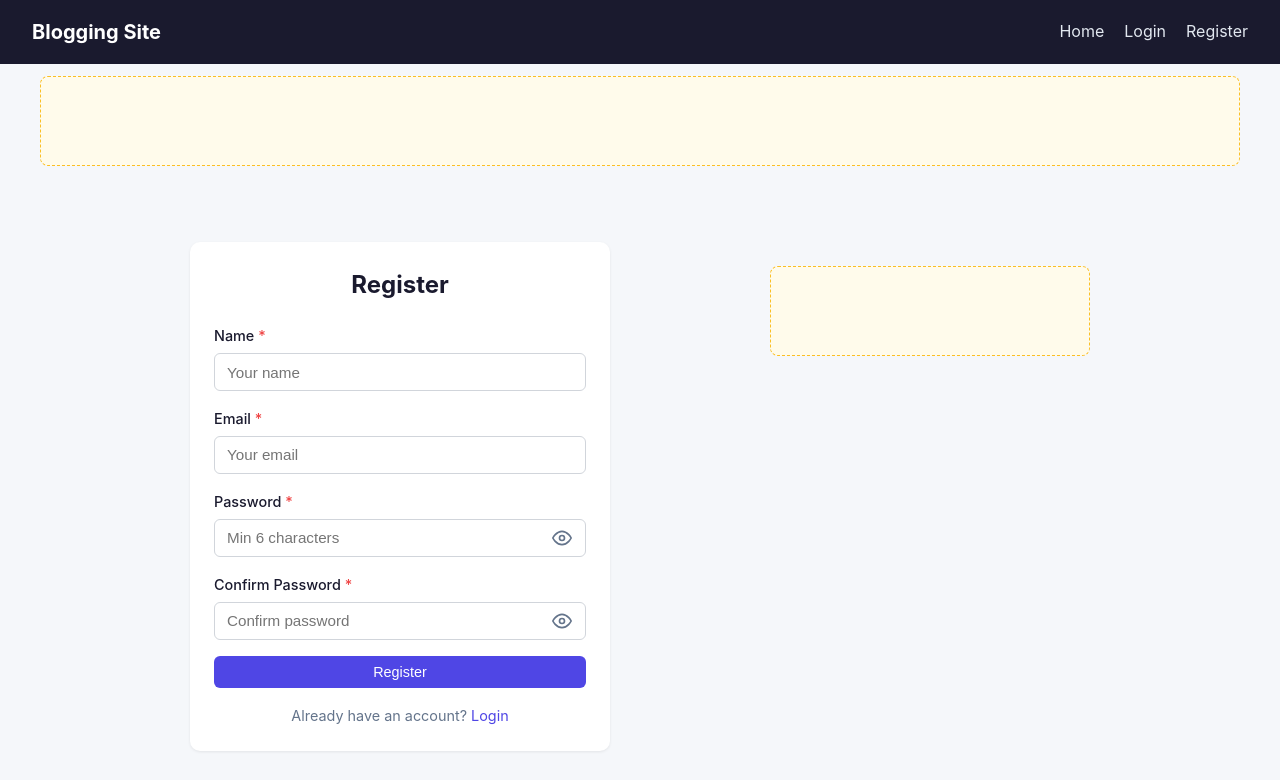
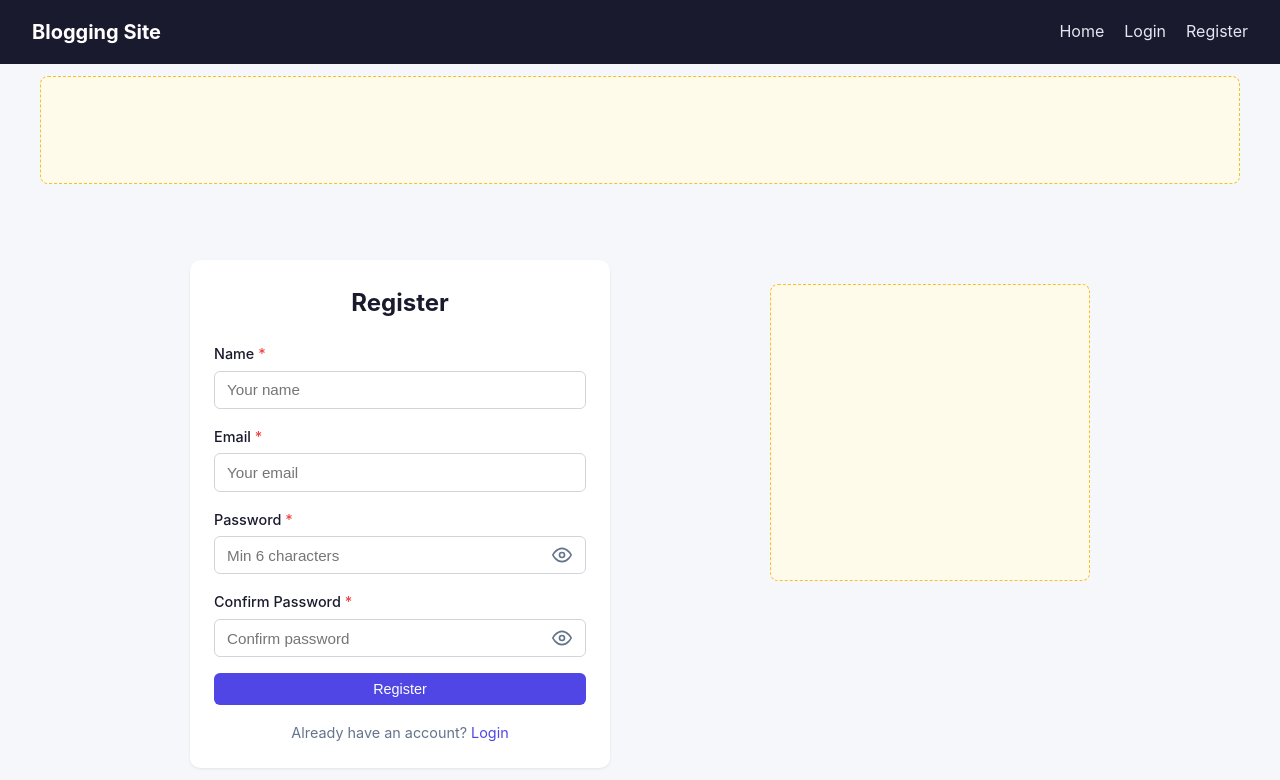
Before and after one commit to PradumShukla8188/Tech-Round-Frontend, a React (Create React App) app: page /register in a window 1280 px wide. Shown: the top 780 px of the page. Built offline with nearby package versions, Linux system fonts and the light colour scheme; no server answers.

Commit message:
Fix AdSense availableWidth=0 — fixed sizes and wait for container width

```diff
--- a/src/components/ads/GoogleAd.js
+++ b/src/components/ads/GoogleAd.js
@@ -15,7 +15,7 @@ const GoogleAd = ({ placement, className = '' }) => {
 
     const timer = setTimeout(() => {
       mountAdUnit(placement, container);
-    }, 500);
+    }, 800);
 
     return () => clearTimeout(timer);
   }, [enabled, placement]);
--- a/src/components/ads/adConfig.js
+++ b/src/components/ads/adConfig.js
@@ -38,5 +38,18 @@ export const AD_LABELS = {
   STICKY_FOOTER: 'Sticky Footer Ad',
 };
 
-// Exactly 3 placements in test mode (Google AdSense policy)
+// Fixed sizes — avoids "No slot size for availableWidth=0" with responsive auto ads
+export const AD_DIMENSIONS = {
+  TOP_BANNER: { width: 728, height: 90 },
+  BOTTOM_BANNER: { width: 728, height: 90 },
+  SIDEBAR: { width: 300, height: 250 },
+  IN_CONTENT_1: { width: 336, height: 280 },
+  IN_CONTENT_2: { width: 336, height: 280 },
+  STICKY_FOOTER: { width: 320, height: 50 },
+};
+
 export const TEST_ACTIVE_PLACEMENTS = ['TOP_BANNER', 'SIDEBAR', 'IN_CONTENT_1'];
+
+export function getAdDimensions(placement) {
+  return AD_DIMENSIONS[placement] || { width: 300, height: 250 };
+}
--- a/src/components/ads/adManager.js
+++ b/src/components/ads/adManager.js
@@ -4,6 +4,7 @@ import {
   AD_SLOTS,
   TEST_ACTIVE_PLACEMENTS,
   MAX_TEST_ADS,
+  getAdDimensions,
 } from './adConfig';
 
 const initializedPlacements = new Set();
@@ -41,6 +42,27 @@ function waitForAdSenseScript() {
   return scriptReadyPromise;
 }
 
+function waitForContainerWidth(container, maxWaitMs = 8000) {
+  return new Promise((resolve, reject) => {
+    const started = Date.now();
+
+    const check = () => {
+      const width = container.getBoundingClientRect().width;
+      if (width > 0) {
+        resolve(width);
+        return;
+      }
+      if (Date.now() - started > maxWaitMs) {
+        reject(new Error(`Container width is 0 after ${maxWaitMs}ms`));
+        return;
+      }
+      requestAnimationFrame(check);
+    };
+
+    requestAnimationFrame(check);
+  });
+}
+
 export function isPlacementEnabled(placement) {
   if (!GOOGLE_AD_CLIENT || !AD_SLOTS[placement]) return false;
   if (AD_TEST_MODE) return TEST_ACTIVE_PLACEMENTS.includes(placement);
@@ -50,41 +72,45 @@ export function isPlacementEnabled(placement) {
 export function mountAdUnit(placement, container) {
   if (!container || !isPlacementEnabled(placement)) return false;
   if (initializedPlacements.has(placement)) return false;
-
   if (AD_TEST_MODE && initializedPlacements.size >= MAX_TEST_ADS) return false;
 
   initializedPlacements.add(placement);
+
+  const { width, height } = getAdDimensions(placement);
   container.innerHTML = '';
 
   const ins = document.createElement('ins');
   ins.className = 'adsbygoogle';
-  ins.style.display = 'block';
+  ins.style.display = 'inline-block';
+  ins.style.width = `${width}px`;
+  ins.style.height = `${height}px`;
+  ins.style.maxWidth = '100%';
   ins.setAttribute('data-ad-client', GOOGLE_AD_CLIENT);
   ins.setAttribute('data-ad-slot', AD_SLOTS[placement]);
-  ins.setAttribute('data-ad-format', 'auto');
-  ins.setAttribute('data-full-width-responsive', 'true');
 
   container.appendChild(ins);
 
-  waitForAdSenseScript()
-    .then(() => {
+  const pushAd = () => {
     if (pushCount >= MAX_TEST_ADS && AD_TEST_MODE) return;
 
-      const delay = pushCount * 600;
-      pushCount += 1;
-
-      setTimeout(() => {
     try {
       (window.adsbygoogle = window.adsbygoogle || []).push({});
       container.dataset.adStatus = 'filled';
+      pushCount += 1;
     } catch (e) {
       console.warn(`AdSense push failed (${placement}):`, e);
       container.dataset.adStatus = 'error';
+      initializedPlacements.delete(placement);
     }
-      }, delay);
+  };
+
+  Promise.all([waitForAdSenseScript(), waitForContainerWidth(container)])
+    .then(() => {
+      const delay = (pushCount) * 500;
+      setTimeout(pushAd, delay);
     })
     .catch((e) => {
-      console.warn(`AdSense script error (${placement}):`, e);
+      console.warn(`AdSense init error (${placement}):`, e);
       initializedPlacements.delete(placement);
       container.dataset.adStatus = 'error';
     });
--- a/src/index.css
+++ b/src/index.css
@@ -23,6 +23,7 @@ a:hover {
 
 .app-layout {
   min-height: 100vh;
+  width: 100%;
 }
 
 .navbar {
@@ -109,26 +110,37 @@ a:hover {
 }
 
 .ad-slot--top_banner {
+  width: 100%;
+  min-width: 320px;
   max-width: 1200px;
   margin: 0.75rem auto;
-  min-height: 70px;
+  padding: 0 1rem;
+  min-height: 90px;
+  box-sizing: border-box;
 }
 
 .ad-slot--bottom_banner {
+  width: 100%;
   max-width: 1200px;
   margin: 1rem auto;
   padding: 0 1rem;
-  min-height: 70px;
+  min-height: 90px;
+  box-sizing: border-box;
 }
 
 .ad-slot--sidebar {
+  width: 100%;
+  min-width: 280px;
   min-height: 250px;
 }
 
 .ad-slot--in_content_1,
 .ad-slot--in_content_2 {
-  min-height: 120px;
+  width: 100%;
+  min-width: 300px;
+  min-height: 280px;
   margin: 1.5rem 0;
+  box-sizing: border-box;
 }
 
 .ad-slot--placeholder {
@@ -156,13 +168,13 @@ a:hover {
 .ad-slot--live {
   position: relative;
   min-height: 90px;
-  display: flex;
-  align-items: center;
-  justify-content: center;
-  overflow: hidden;
+  width: 100%;
+  box-sizing: border-box;
+  overflow: visible;
 }
 
 .ad-slot--live .adsbygoogle {
+  display: inline-block;
   margin: 0 auto;
 }
 
```
Lines whose indentation alone changed are shown as unchanged.
